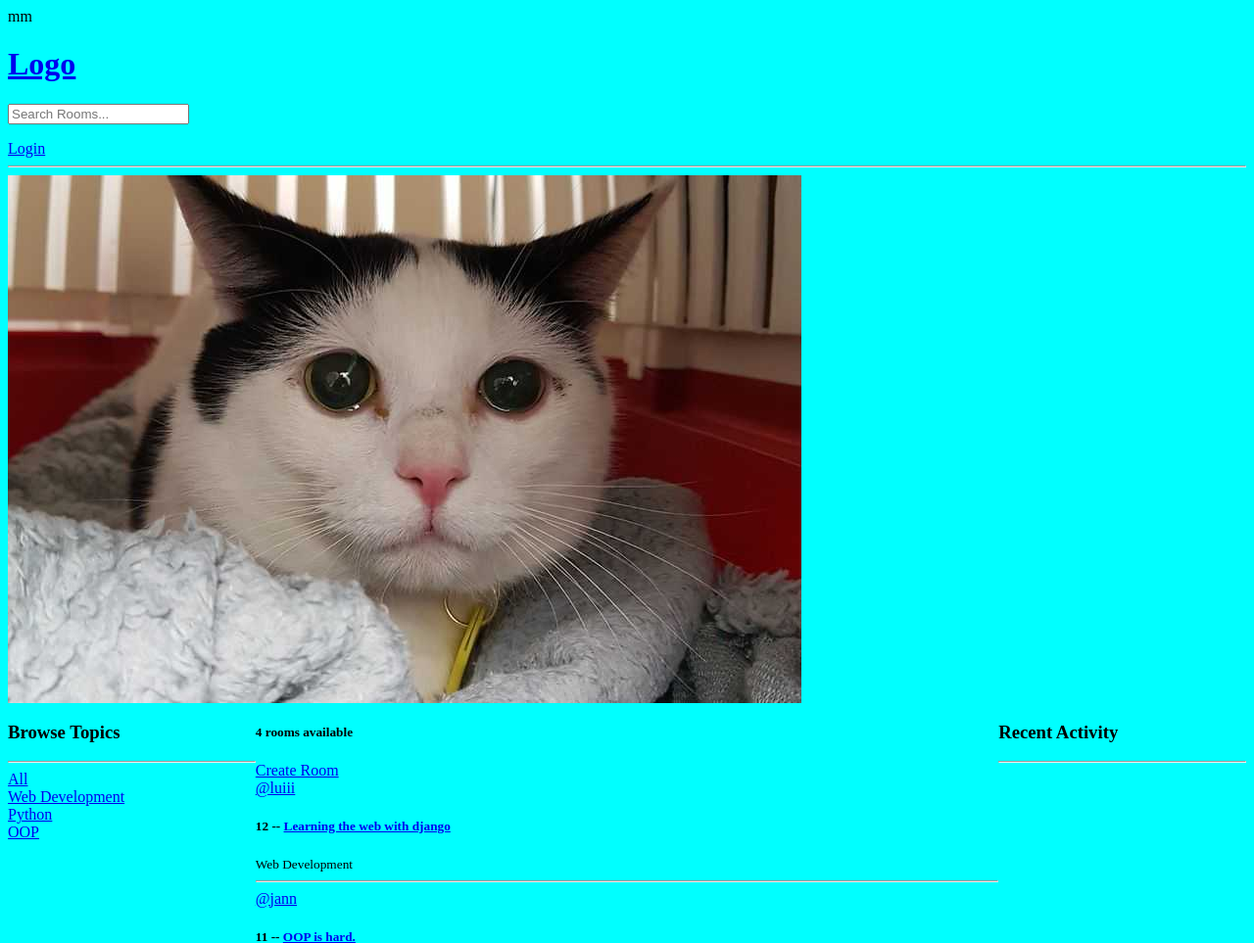
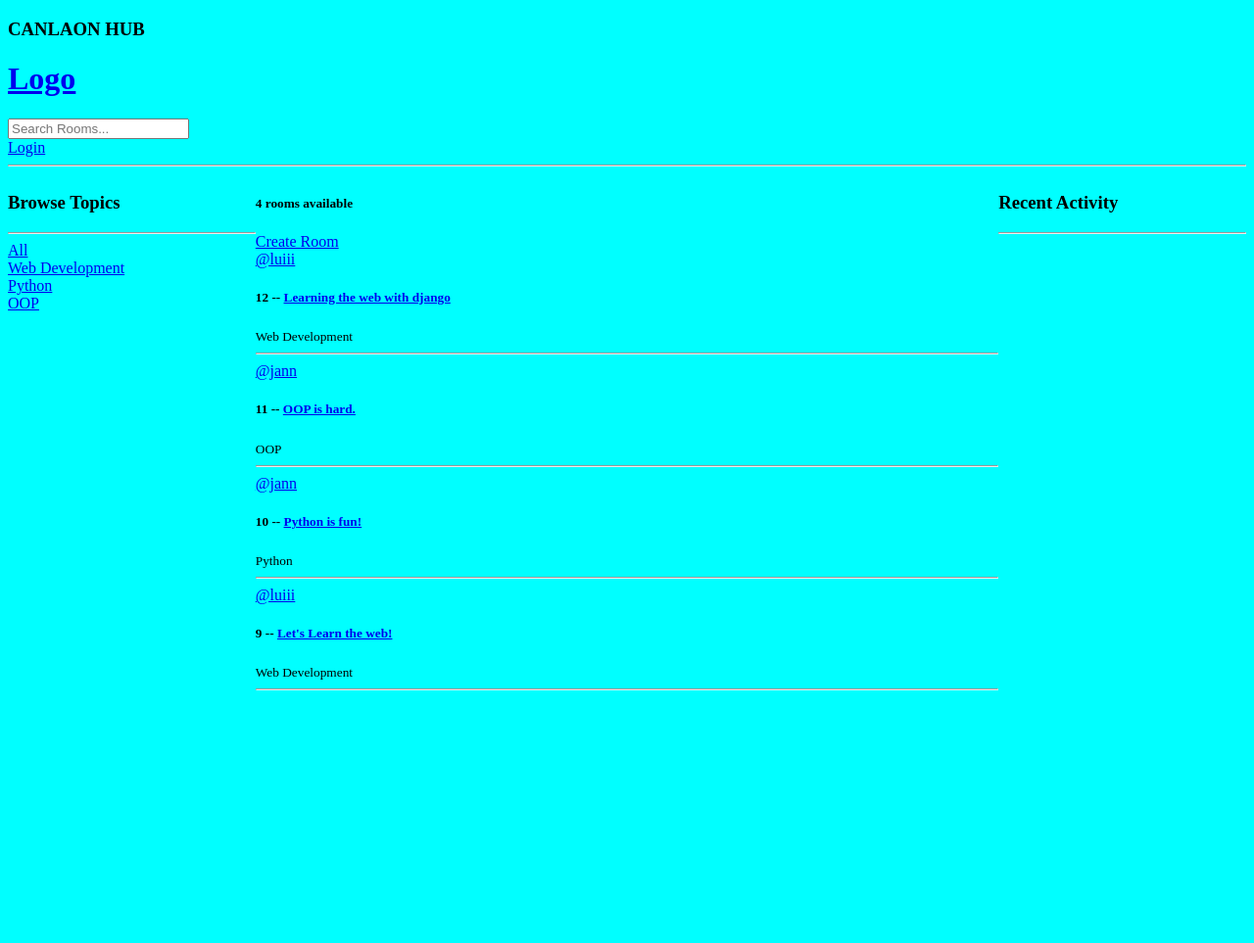
Before and after one commit to lui523202/STUDYBUD, a Django app: page / in a window 1280 px wide. Shown: the top 963 px of the page at 98% size. After the commit the page ends 705 px from the top, so only its background shows below. Run offline with Django 4.2, Linux system fonts and the light colour scheme; data comes from the database, SQL or seed files in the repository; data that the repository does not hold is empty.

Commit message:
navBar added header, linked with stylesheet and a title

```diff
--- a/base/templates/base/home.html
+++ b/base/templates/base/home.html
@@ -1,4 +1,4 @@
-mm{% extends 'main.html' %}
+{% extends 'main.html' %}
 
 {% block content %}
 
--- a/base/templates/base/topic_component.html
+++ b/base/templates/base/topic_component.html
@@ -1,4 +1,8 @@
-<h3>Browse Topics</h3>
+
+
+<div class="topicBar">
+    <h3>Browse Topics</h3>
+</div>
 <hr>
 
 <div>
--- a/static/styles/main.css
+++ b/static/styles/main.css
@@ -1,3 +1,4 @@
+
 body{
     background-color: cyan;
 }
--- a/templates/main.html
+++ b/templates/main.html
@@ -2,12 +2,10 @@
 <!--[if lt IE 7]>      <html class="no-js lt-ie9 lt-ie8 lt-ie7"> <![endif]-->
 <!--[if IE 7]>         <html class="no-js lt-ie9 lt-ie8"> <![endif]-->
 <!--[if IE 8]>         <html class="no-js lt-ie9"> <![endif]-->
-<!--[if gt IE 8]>      <html class="no-js"> <!--<![endif]-->
+<!--[if gt IE 8]>      <html class="no-js"> --<![endif]-->
 {% load static %}
 
-<script>
 
-</script>
 <html>
     <head>
         <meta charset="utf-8">
@@ -28,7 +26,7 @@
         </ul>
         {% endif %}
 
-        <img src="{% static 'images/pic_01.jpg' %}"/>
+       <!--<img src="{% static 'images/pic_01.jpg' %}"/>-->
 
 
         {% block content %}
--- a/templates/navbar.html
+++ b/templates/navbar.html
@@ -1,3 +1,14 @@
+<head>
+    <link rel="stylesheet" type="text/css" href="main.css">
+</head>
+
+<Header>
+    <div class="main-title">
+        <h3>CANLAON HUB</h3>
+    </div>
+</Header>
+
+
 <a href="/">
     <h1>Logo</h1>
 </a>
```
